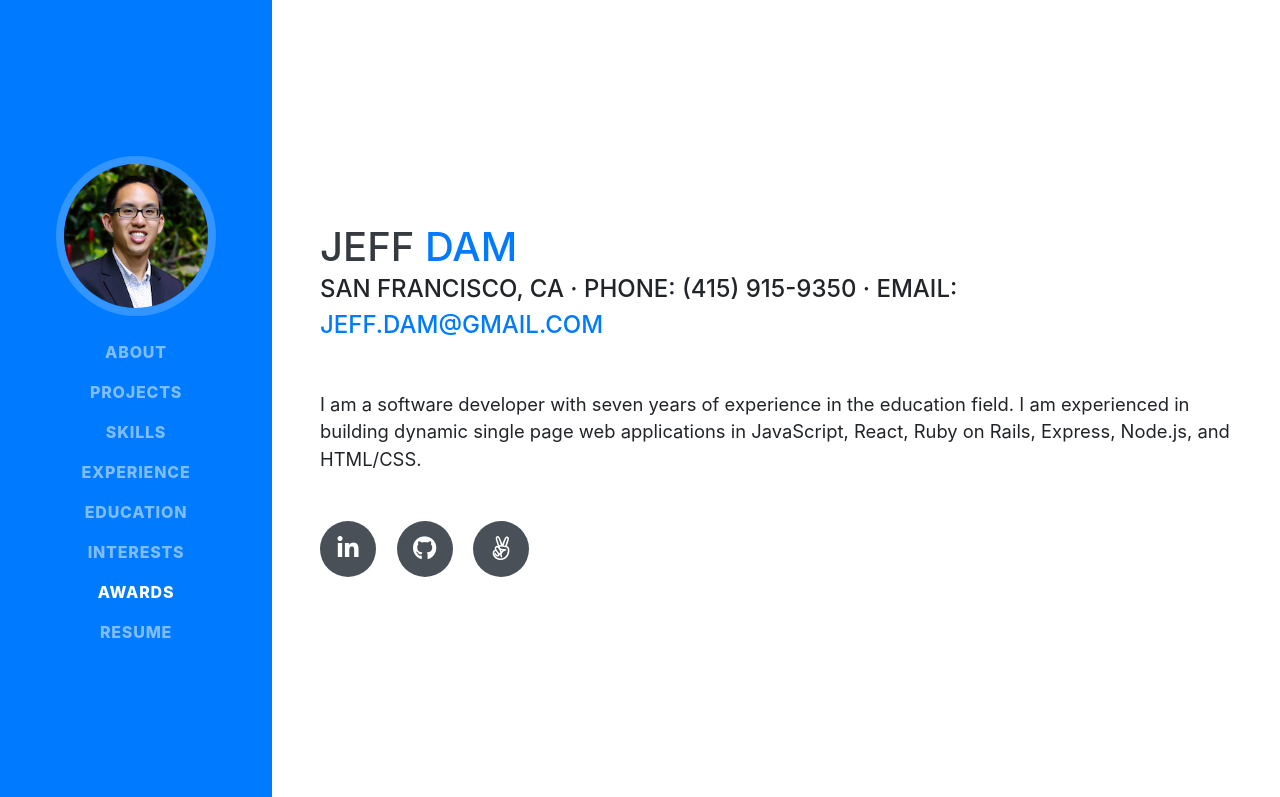
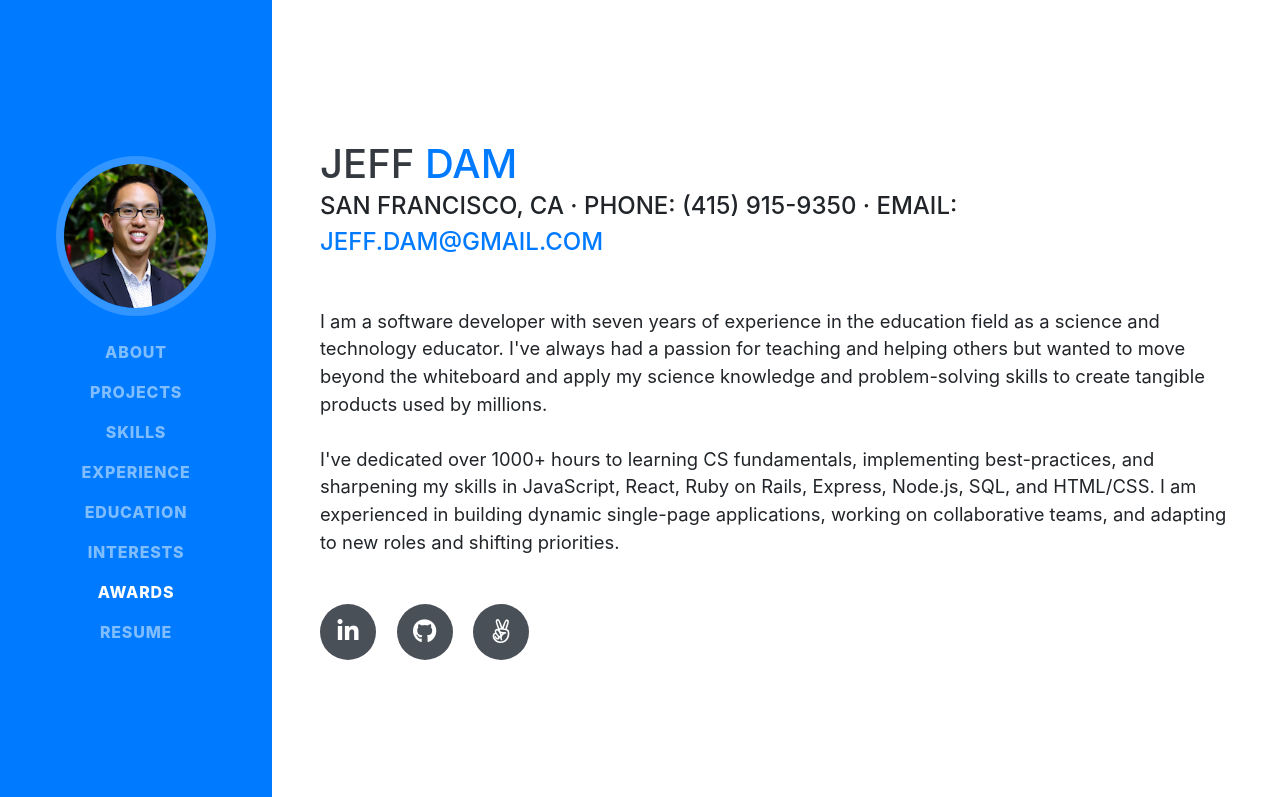
Before and after one commit to jeffdam/jeffdam.github.io, a website with bundled scripts: page index.html in a window 1280 px wide. Shown: the top 797 px of the page. Built offline with nearby package versions, Linux system fonts and the light colour scheme; a web font is replaced by a local one.

Commit message:
Update blurb

```diff
--- a/index.html
+++ b/index.html
@@ -82,10 +82,18 @@
           Email: <a target="_blank" href="mailto:jeff.dam@gmail.com">jeff.dam@gmail.com</a>
         </div>
         <p class="lead mb-5">
-          I am a software developer with seven years of experience in the education field. I am experienced
-          in building dynamic single page web applications in
-          JavaScript, React, Ruby on Rails, Express, Node.js, and HTML/CSS.
+          I am a software developer with seven years of experience in the education field as a science and technology educator.
+
+          I've always had a passion for teaching and helping others but wanted to move beyond the whiteboard and apply my science
+          knowledge and problem-solving skills to create tangible products used by millions.
+          <br><br>
+          I've dedicated over 1000+ hours to learning CS fundamentals, implementing best-practices, and sharpening my skills in
+          JavaScript, React, Ruby on Rails, Express, Node.js, SQL, and HTML/CSS.
+
+          I am experienced in building dynamic single-page applications, working on collaborative teams, and adapting to
+          new roles and shifting priorities.
         </p>
+
         <div class="social-icons">
           <a target="_blank"  href="https://www.linkedin.com/in/jeffdam/">
             <i class="fab fa-linkedin-in"></i>
```
